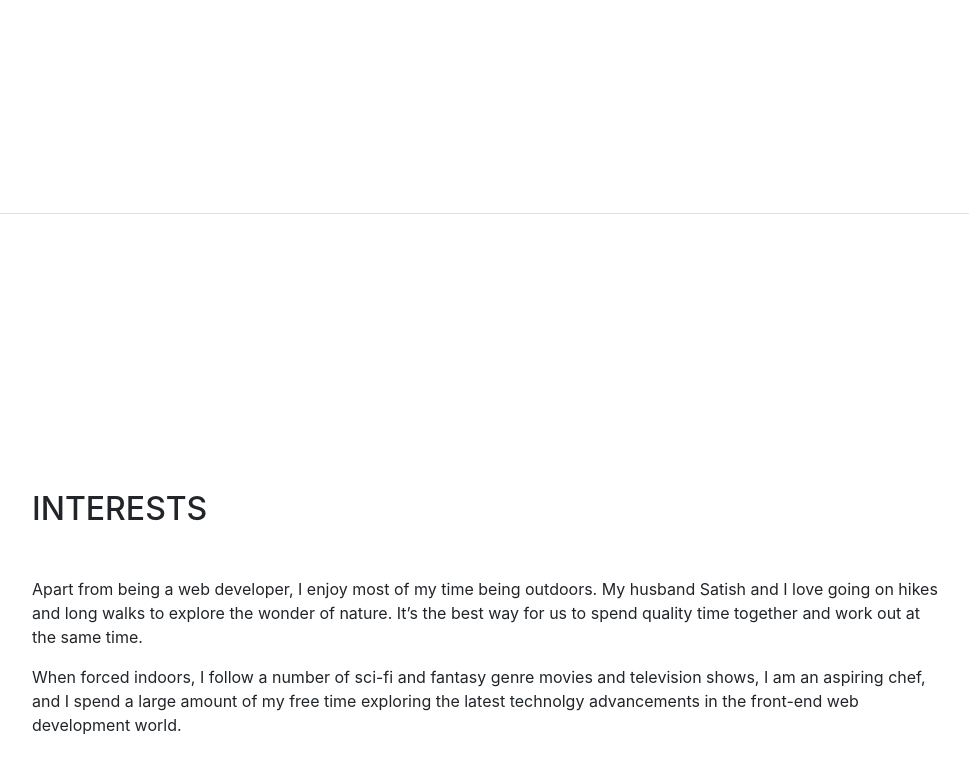
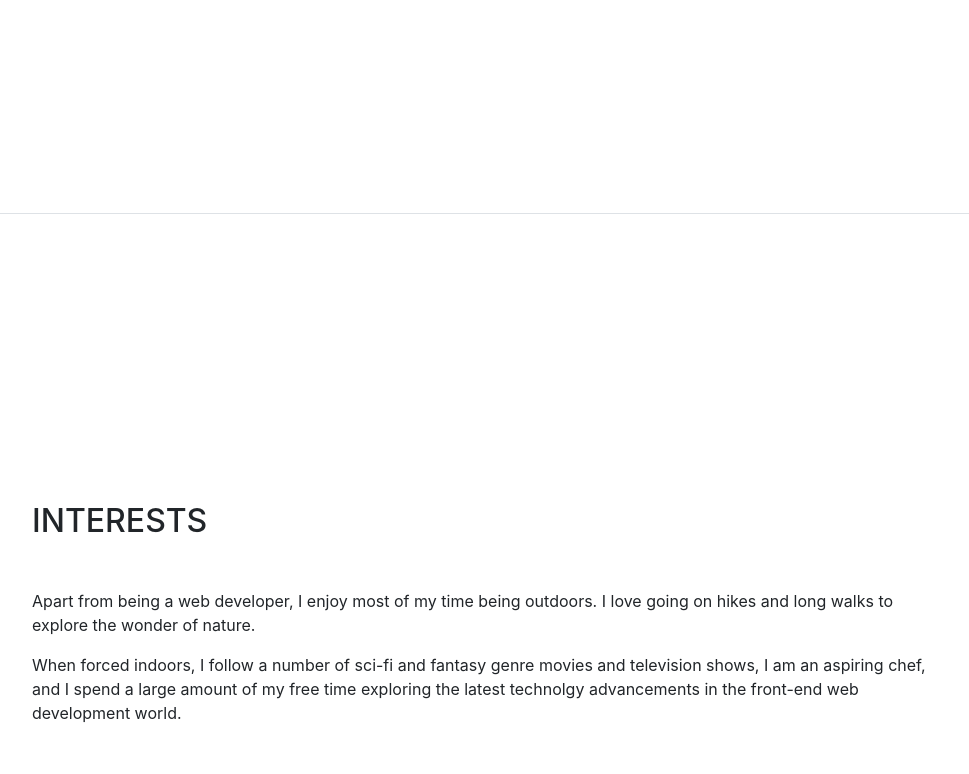
Before and after one commit to pavanisadineni/pavani-sadineni.github.io, a website with bundled scripts: page index.html in a window 1280 px wide. Shown: the part 2986-3760 px from the top of the page, without its empty margins (288-1257 px from the left). Built offline with nearby package versions, Linux system fonts and the light colour scheme; a web font is replaced by a local one.

Commit message:
Changes to files

```diff
--- a/index.html
+++ b/index.html
@@ -67,7 +67,7 @@
             <span class="text-primary">Sadineni</span>
           </h1>
           <div class="subheading mb-5">(262)-864-1455
-            <a href="mailto:name@email.com">pavanis.uidev@gmail.com</a>
+            <a href="mailto:name@email.com"> pavanis.uidev@gmail.com</a>
           </div>
           <p class="mb-5">I am experienced in development and design of web and mobile applications, user interfaces, and layouts. Expertise in all phases of the software development lifecycle (analysis, design, development, testing, and deployment)</p>
           <ul class="list-inline list-social-icons mb-0">
@@ -234,7 +234,7 @@
       <section class="resume-section p-3 p-lg-5 d-flex flex-column" id="interests">
         <div class="my-auto">
           <h2 class="mb-5">Interests</h2>
-          <p>Apart from being a web developer, I enjoy most of my time being outdoors. My husband Satish and I love going on hikes and long walks to explore the wonder of nature. It’s the best way for us to spend quality time together and work out at the same time. </p>
+          <p>Apart from being a web developer, I enjoy most of my time being outdoors. I love going on hikes and long walks to explore the wonder of nature. </p>
           <p class="mb-0">When forced indoors, I follow a number of sci-fi and fantasy genre movies and television shows, I am an aspiring chef, and I spend a large amount of my free time exploring the latest technolgy advancements in the front-end web development world.</p>
         </div>
       </section>
```
